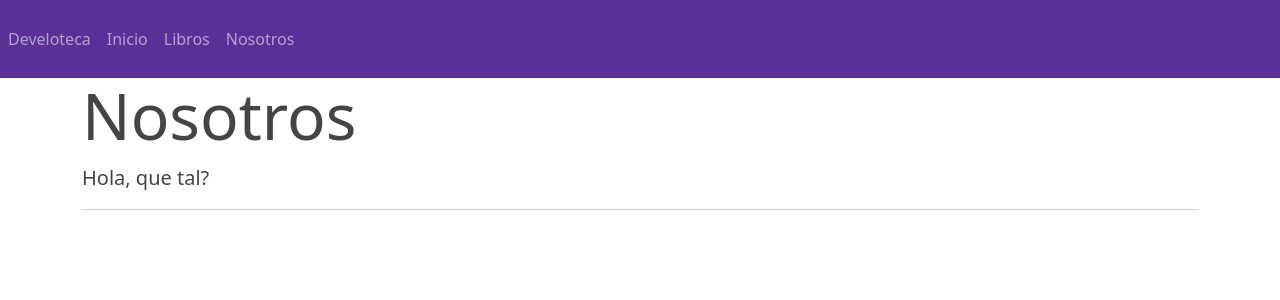
After one commit to CanutoIS/BookStore, a PHP site: page /nosotros.php in a window 1280 px wide. The commit adds this page. Shown: the top 300 px of the page. Run offline with PHP 8.4, Linux system fonts and the light colour scheme.

Commit message:
add header and footer to the web template

```diff
--- /dev/null
+++ b/nosotros.php
@@ -0,0 +1,9 @@
+<?php include('template/cabecera.php'); ?>
+
+<div class="jumbotron">
+    <h1 class="display-3">Nosotros</h1>
+    <p class="lead">Hola, que tal?</p>
+    <hr class="my-2">
+</div>
+
+<?php include('template/pie.php'); ?>
--- /dev/null
+++ b/template/cabecera.php
@@ -0,0 +1,28 @@
+<!DOCTYPE html>
+<html lang="en">
+<head>
+    <meta charset="UTF-8">
+    <meta name="viewport" content="width=device-width, initial-scale=1.0">
+    <title>Sitio web</title>
+    <link rel="stylesheet" href="./css/bootstrap.min.css">
+</head>
+<body>
+    <nav class="navbar navbar-expand-lg navbar-dark bg-primary">
+        <ul class="nav navbar-nav">
+            <li class="nav-item">
+                <a class="nav-link" href="#">Develoteca</a>
+            </li>
+            <li class="nav-item">
+                <a class="nav-link" href="index.php">Inicio</a>
+            </li>
+            <li class="nav-item">
+                <a class="nav-link" href="#">Libros</a>
+            </li>
+            <li class="nav-item">
+                <a class="nav-link" href="nosotros.php">Nosotros</a>
+            </li>
+        </ul>
+    </nav>
+
+    <div class="container">
+        <div class="row">
--- /dev/null
+++ b/template/pie.php
@@ -0,0 +1,4 @@
+        </div>
+    </div>
+</body>
+</html>
```
Also changed, not shown: index.php (+2 -33 lines).
